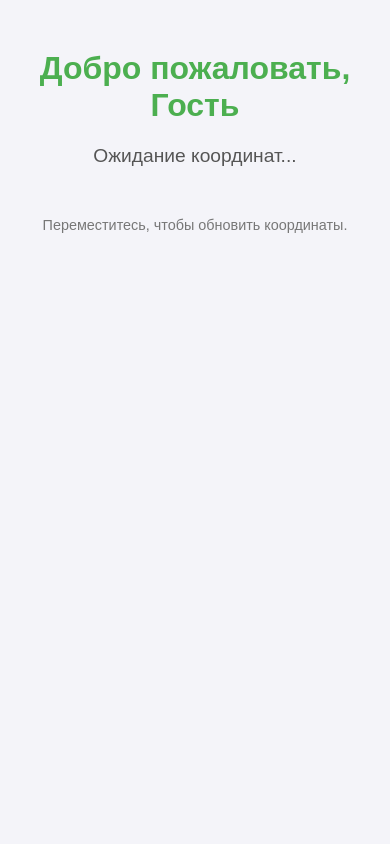
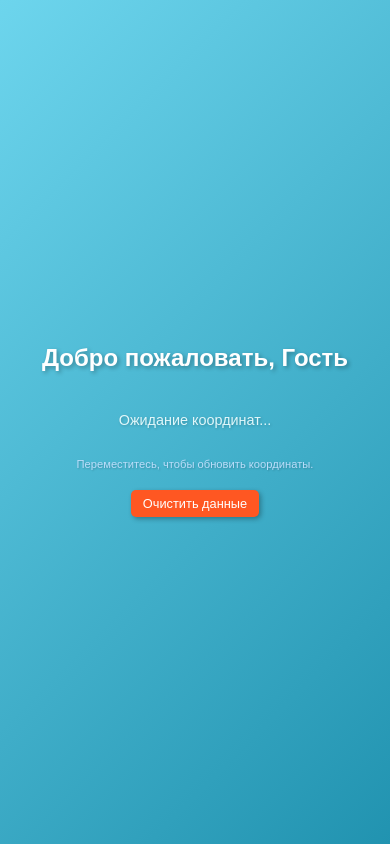
Before and after one commit to wwwggg53-ship-it/geo, a plain HTML site: page index.html in a window 390 px wide. Drawn offline with Linux system fonts and the light colour scheme.

Commit message:
Update index.html

```diff
--- a/index.html
+++ b/index.html
@@ -5,26 +5,97 @@
     <meta name="viewport" content="width=device-width, initial-scale=1.0">
     <title>Отслеживание метки и координат</title>
     <style>
+        /* Общие стили */
         body {
-            font-family: Arial, sans-serif;
+            font-family: 'Arial', sans-serif;
             text-align: center;
-            margin-top: 50px;
-            background-color: #f4f4f9;
-            color: #333;
+            margin: 0;
+            padding: 0;
+            background: linear-gradient(135deg, #6dd5ed, #2193b0);
+            color: #fff;
+            min-height: 100vh;
+            display: flex;
+            flex-direction: column;
+            justify-content: center;
+            align-items: center;
         }
+
         h1 {
             font-size: 2rem;
-            color: #4CAF50;
+            margin-bottom: 20px;
+            font-weight: bold;
+            text-shadow: 2px 2px 4px rgba(0, 0, 0, 0.3);
         }
+
         #coordinates {
             font-size: 1.2rem;
             margin-top: 20px;
-            color: #555;
+            color: #e0f7fa;
+            text-shadow: 1px 1px 3px rgba(0, 0, 0, 0.2);
         }
+
         footer {
-            margin-top: 50px;
+            margin-top: 30px;
             font-size: 0.9rem;
-            color: #777;
+            color: #bbdefb;
+            text-shadow: 1px 1px 2px rgba(0, 0, 0, 0.2);
+        }
+
+        /* Кнопка очистки данных */
+        .clear-btn {
+            margin-top: 20px;
+            padding: 10px 20px;
+            font-size: 1rem;
+            color: #fff;
+            background-color: #ff5722;
+            border: none;
+            border-radius: 5px;
+            cursor: pointer;
+            transition: background-color 0.3s ease;
+            box-shadow: 2px 2px 5px rgba(0, 0, 0, 0.3);
+        }
+
+        .clear-btn:hover {
+            background-color: #e64a19;
+        }
+
+        /* Адаптация для мобильных устройств */
+        @media (max-width: 768px) {
+            h1 {
+                font-size: 1.8rem;
+            }
+
+            #coordinates {
+                font-size: 1rem;
+            }
+
+            footer {
+                font-size: 0.8rem;
+            }
+
+            .clear-btn {
+                padding: 8px 16px;
+                font-size: 0.9rem;
+            }
+        }
+
+        @media (max-width: 480px) {
+            h1 {
+                font-size: 1.5rem;
+            }
+
+            #coordinates {
+                font-size: 0.9rem;
+            }
+
+            footer {
+                font-size: 0.7rem;
+            }
+
+            .clear-btn {
+                padding: 6px 12px;
+                font-size: 0.8rem;
+            }
         }
     </style>
 </head>
@@ -34,6 +105,7 @@
     <footer>
         Переместитесь, чтобы обновить координаты.
     </footer>
+    <button class="clear-btn" onclick="clearData()">Очистить данные</button>
 
     <script>
         document.addEventListener('DOMContentLoaded', function() {
@@ -85,6 +157,12 @@
                 coordinatesElement.textContent = 'Ваш браузер не поддерживает функцию определения местоположения.';
             }
         });
+
+        // Функция для очистки данных
+        function clearData() {
+            localStorage.removeItem('userTag');
+            location.reload(); // Перезагружаем страницу
+        }
     </script>
 </body>
 </html>
```
